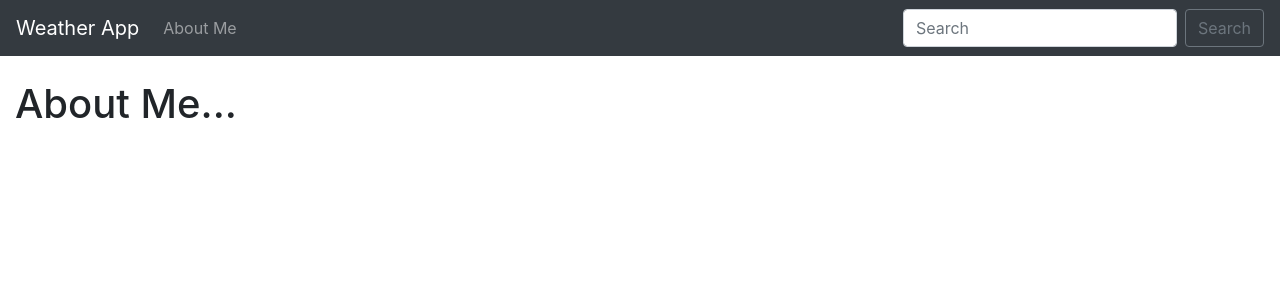
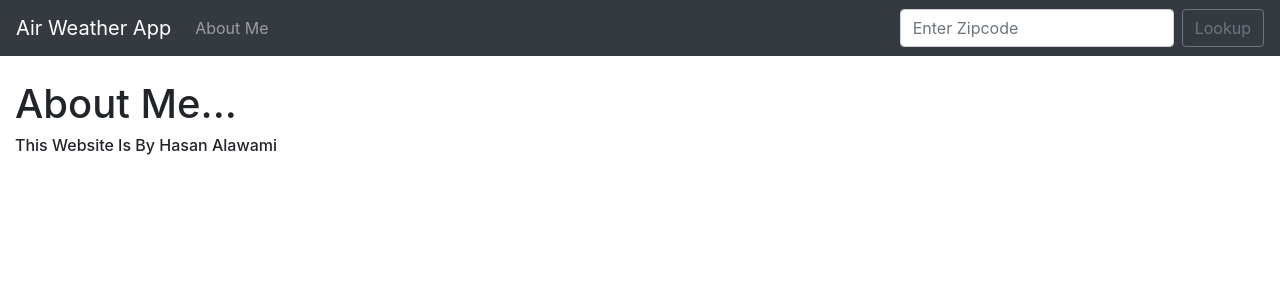
Before and after one commit to hasan-alawami/Weather, a Django app: page /about.html in a window 1280 px wide. Shown: the top 300 px of the page. Run offline with Django 5.2, Linux system fonts and the light colour scheme.

Commit message:
Website complete

```diff
--- a/lookup/templates/about.html
+++ b/lookup/templates/about.html
@@ -2,4 +2,5 @@
 
 {% block content %}
 <h1>About Me...</h1>
+<h6>This Website Is By Hasan Alawami</h6>
 {% endblock %}
--- a/lookup/templates/base.html
+++ b/lookup/templates/base.html
@@ -4,15 +4,23 @@
     <!-- Required meta tags -->
     <meta charset="utf-8">
     <meta name="viewport" content="width=device-width, initial-scale=1, shrink-to-fit=no">
-
     <!-- Bootstrap CSS -->
     <link rel="stylesheet" href="https://cdn.jsdelivr.net/npm/bootstrap@4.4.1/dist/css/bootstrap.min.css" integrity="sha384-Vkoo8x4CGsO3+Hhxv8T/Q5PaXtkKtu6ug5TOeNV6gBiFeWPGFN9MuhOf23Q9Ifjh" crossorigin="anonymous">
+ 	  <title>Air Weather App</title>
 
- 	<title>Hello, world!</title>
+  <style>
+    .good{background-color:#0C0;}
+    .moderate{background-color:#FFFF00;}
+    .unhealthyforsensitivegroups{background-color:#FF9900;}
+    .unhealthy{background-color:#FF0000;}
+    .veryunhealthy{background-color:#990066;}
+    .hazardous{background-color:#660000;}
+
+  </style>
   </head>
   <body>
   	<nav class="navbar navbar-expand-lg navbar-dark bg-dark">
-  <a class="navbar-brand" href="{% url 'home' %}">Weather App</a>
+  <a class="navbar-brand" href="{% url 'home' %}">Air Weather App</a>
   <button class="navbar-toggler" type="button" data-toggle="collapse" data-target="#navbarSupportedContent" aria-controls="navbarSupportedContent" aria-expanded="false" aria-label="Toggle navigation">
     <span class="navbar-toggler-icon"></span>
   </button>
@@ -26,9 +34,10 @@
 
 
     </ul>
-    <form class="form-inline my-2 my-lg-0">
-      <input class="form-control mr-sm-2" type="search" placeholder="Search" aria-label="Search">
-      <button class="btn btn-outline-secondary my-2 my-sm-0" type="submit">Search</button>
+    <form action="{% url 'home' %}" class="form-inline my-2 my-lg-0" method="POST">
+        {% csrf_token %}
+        <input class="form-control mr-sm-2" type="search" placeholder="Enter Zipcode" aria-label="Search" name="zipcode">
+      <button class="btn btn-outline-secondary my-2 my-sm-0" type="submit">Lookup</button>
     </form>
   </div>
 </nav>
--- a/lookup/views.py
+++ b/lookup/views.py
@@ -2,7 +2,81 @@ from django.shortcuts import render
 
 # Create your views here.
 def home(request):
-	return render (request, 'home.html', {})
+	import json
+	import requests
+	if request.method == "POST":
+		zipcode = request.POST['zipcode']
+		api_request = requests.get("https://www.airnowapi.org/aq/observation/zipCode/current/?format=application/json&zipCode=" + zipcode + "&distance=25&API_KEY=6BFC8F36-AA2C-4202-AFBD-F7517AA4687D")
+
+		try:
+			api = json.loads(api_request.content)
+		except Exception as e:
+			api = "Error..."
+		if api[0]['Category']['Name'] == "Good":
+			category_description = "(0 - 50) Air quality is considered satisfactory,and air pollution poses little or no risk."
+			category_color = "good"
+
+		elif api[0]['Category']['Name'] == "Moderate":
+			category_description = "(51 - 100) Air quality is acceptable; however, for some pollutants there may be a moderate health concern for a very small number of people who are..."
+			category_color = "moderate"
+
+		elif api[0]['Category']['Name'] == "Unhealthy for Sensitive Groups":
+			category_description = "(101 - 150) Although general public is not likely to be affected at this AQI range, people with lung disease, older adults and children are at a greater..."
+			category_color = "unhealthyforsensitivegroups"
+
+		elif api[0]['Category']['Name'] == "Unhealthy":
+			category_description = "(151 - 200) Everyone may begin to experience health effects; members of sensitive groups may experience more serious health effects."
+			category_color = "unhealthy"
+
+		elif api[0]['Category']['Name'] == "Very Unhealthy":
+			category_description = "(201 - 300) Health alert: everyone may experience more serious health effects."
+			category_color = "veryunhealthy"
+
+		elif api[0]['Category']['Name'] == "Hazardous":
+			category_description = "(301 - 500) Health warnings of emergency conditions. The entire population is more likely to be affected."
+			category_color = "hazardous"
+
+		return render (request, 'home.html', {
+			'api': api,
+			'category_description': category_description,
+			'category_color': category_color})
+	else:
+		api_request = requests.get("https://www.airnowapi.org/aq/observation/zipCode/current/?format=application/json&zipCode=33101&distance=5&API_KEY=6BFC8F36-AA2C-4202-AFBD-F7517AA4687D")
+
+		try:
+			api = json.loads(api_request.content)
+		except Exception as e:
+			api = "Error..."
+
+
+		if api[0]['Category']['Name'] == "Good":
+			category_description = "(0 - 50) Air quality is considered satisfactory,and air pollution poses little or no risk."
+			category_color = "good"
+
+		elif api[0]['Category']['Name'] == "Moderate":
+			category_description = "(51 - 100) Air quality is acceptable; however, for some pollutants there may be a moderate health concern for a very small number of people who are..."
+			category_color = "moderate"
+
+		elif api[0]['Category']['Name'] == "Unhealthy for Sensitive Groups":
+			category_description = "(101 - 150) Although general public is not likely to be affected at this AQI range, people with lung disease, older adults and children are at a greater..."
+			category_color = "unhealthyforsensitivegroups"
+
+		elif api[0]['Category']['Name'] == "Unhealthy":
+			category_description = "(151 - 200) Everyone may begin to experience health effects; members of sensitive groups may experience more serious health effects."
+			category_color = "unhealthy"
+
+		elif api[0]['Category']['Name'] == "Very Unhealthy":
+			category_description = "(201 - 300) Health alert: everyone may experience more serious health effects."
+			category_color = "veryunhealthy"
+
+		elif api[0]['Category']['Name'] == "Hazardous":
+			category_description = "(301 - 500) Health warnings of emergency conditions. The entire population is more likely to be affected."
+			category_color = "hazardous"
+
+		return render (request, 'home.html', {
+			'api': api,
+			'category_description': category_description,
+			'category_color': category_color})
 
 def about(request):
 	return render (request, 'about.html', {})
```
Also changed, not shown: lookup/templates/home.html (+23 -1 lines).
